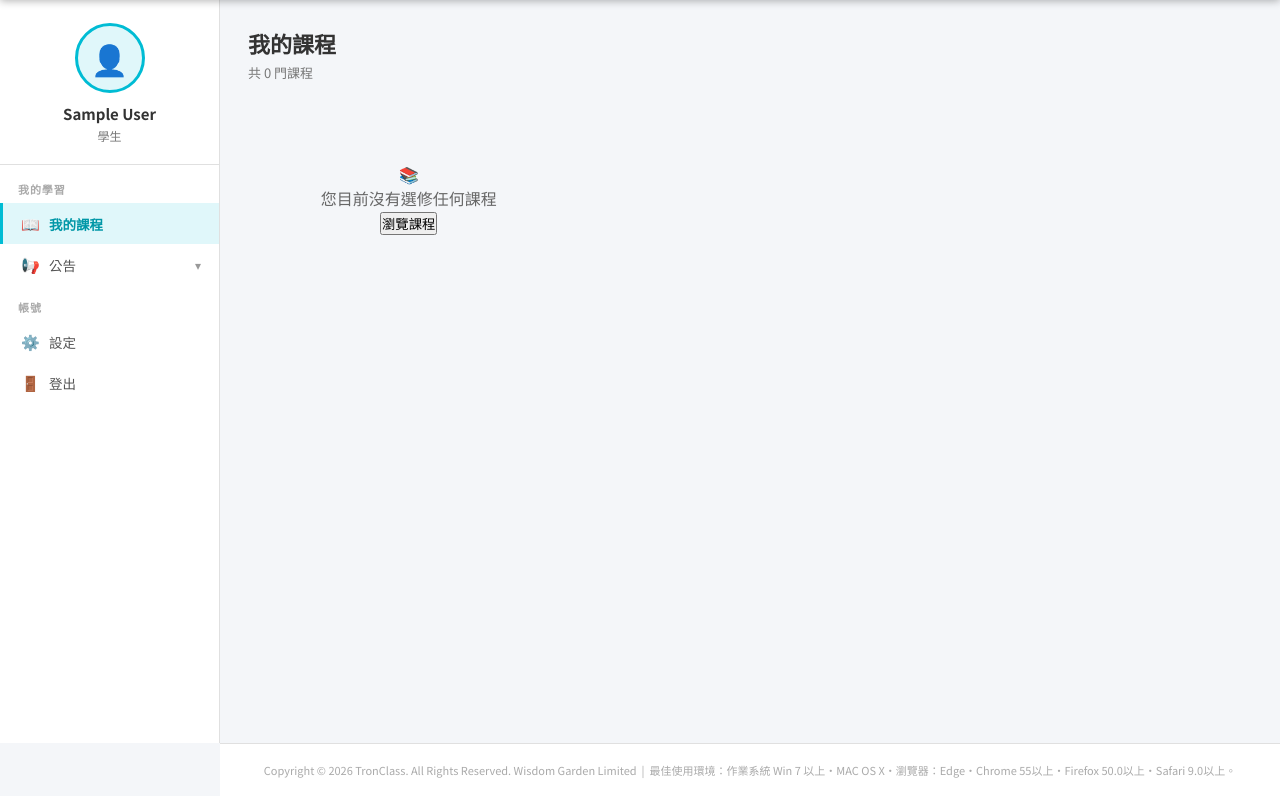
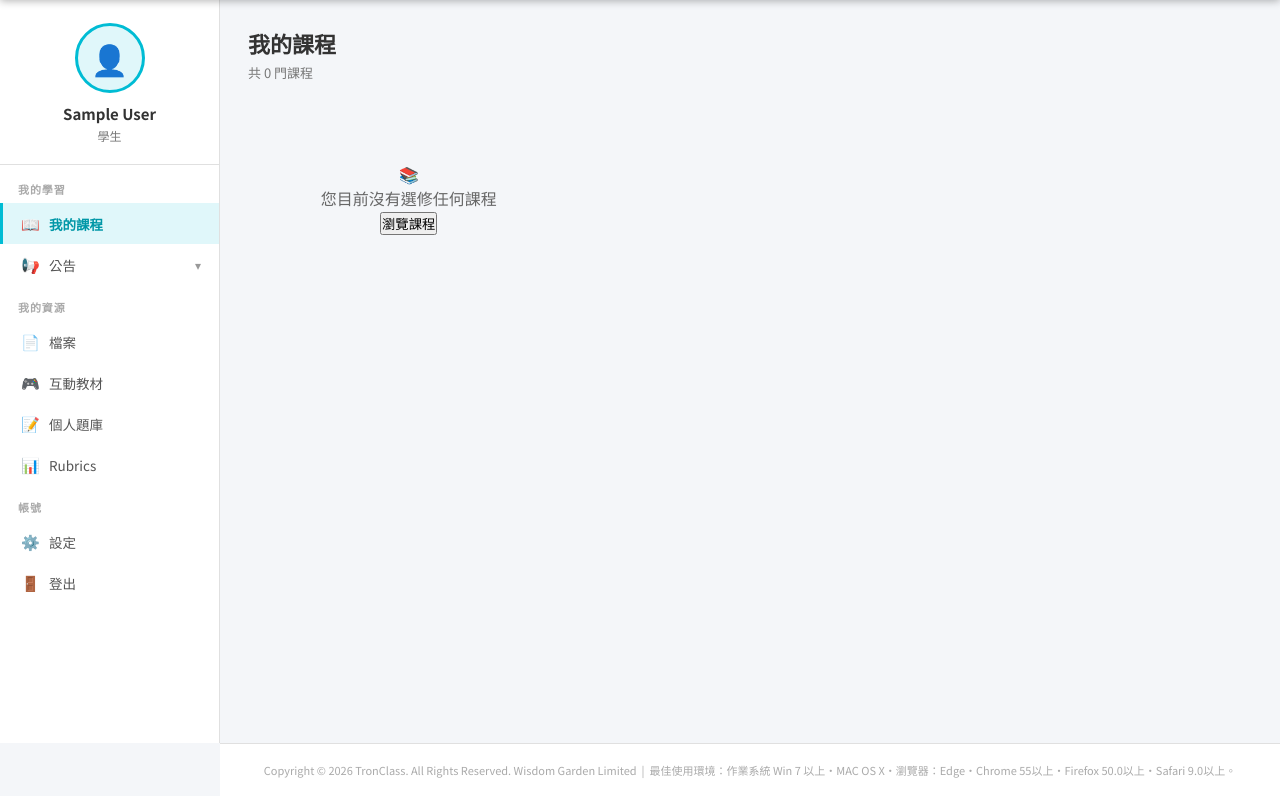
Before and after one commit to ChiaChiKuo/BlingBlingBling, a Flask app: page /student in a window 1280 px wide. Shown: the part 57-853 px from the top of the page. Run offline with Flask 3, Linux system fonts and the light colour scheme; the visitor is signed in with stand-in values (Sample User, id 1); data comes from the database, SQL or seed files in the repository; data that the repository does not hold is empty.

Commit message:
恢復sidebar

```diff
--- a/templates/model.html
+++ b/templates/model.html
@@ -124,7 +124,20 @@
         <div class="sidebar-subitem" id="nav-announcements-discussion" onclick="goAnnouncementCategory('討論區')">討論區<span class="notification-dot" data-notification-dot="discussion"></span></div>
         <div class="sidebar-subitem" id="nav-announcements-grade" onclick="goAnnouncementCategory('成績公告')">成績公告</div>
       </div>
+         <div class="sidebar-section-title">我的資源</div>
 
+      <div class="sidebar-item" onclick="showToast('檔案功能開啟中...')">
+        <span class="si-icon">📄</span> 檔案
+      </div>
+      <div class="sidebar-item" onclick="showToast('互動教材開啟中...')">
+        <span class="si-icon">🎮</span> 互動教材
+      </div>
+      <div class="sidebar-item" onclick="showToast('個人題庫開啟中...')">
+        <span class="si-icon">📝</span> 個人題庫
+      </div>
+      <div class="sidebar-item" onclick="showToast('評分標準開啟中...')">
+        <span class="si-icon">📊</span> Rubrics
+      </div>
 
 
       <div class="sidebar-section-title">帳號</div>
```
Also changed, not shown: templates/teacher.html (+16 -0 lines).
